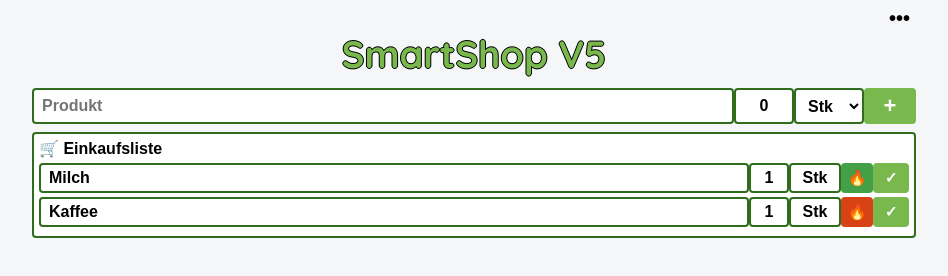
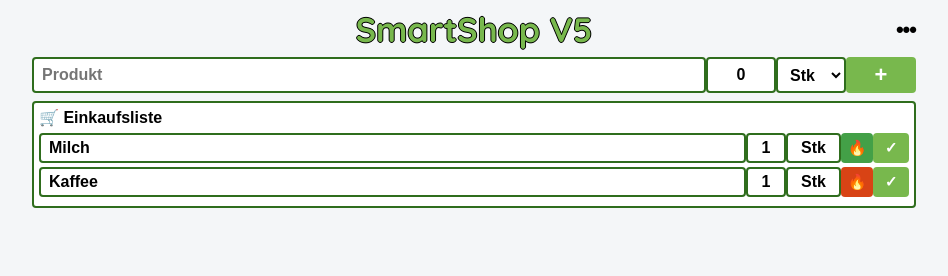
Before and after one commit to Schubiger-Rico/smartshop-schweiz, a plain HTML site: page index.html in a window 1280 px wide. Shown: the whole page, without its empty margins (166-1114 px from the left). Drawn offline with Linux system fonts and the light colour scheme.

Commit message:
SmartShop V5.0.6
Refactor styles and structure for improved layout and readability.

```diff
--- a/index.html
+++ b/index.html
@@ -34,44 +34,30 @@ body{
     padding:8px;
 }
 
-/* ===== MENÜ ===== */
+/* TITEL */
 
-.topbar{
+.titleRow{
+
+    position:relative;
+
     display:flex;
-    justify-content:flex-end;
-    margin-bottom:2px;
-}
 
-.menu-btn{
+    justify-content:center;
 
-    background:none;
+    align-items:center;
 
-    border:none;
-
-    color:#000;
-
-    font-size:20px;
-
-    font-weight:900;
-
-    cursor:pointer;
-
-    padding:0 6px;
-
-    line-height:20px;
+    margin-bottom:6px;
 }
 
 .logo{
 
-    text-align:center;
-
     font-family:'Quicksand',sans-serif;
 
-    font-size:38px;
-
-    margin-bottom:10px;
+    font-size:34px;
 
     color:var(--green);
+
+    text-align:center;
 
     text-shadow:
     -1px 0 #000,
@@ -80,7 +66,34 @@ body{
      0 1px #000;
 }
 
-/* ===== NAVIGATION ===== */
+.menu-btn{
+
+    position:absolute;
+
+    right:0;
+
+    top:50%;
+
+    transform:translateY(-50%);
+
+    background:none;
+
+    border:none;
+
+    color:#000;
+
+    font-size:22px;
+
+    font-weight:900;
+
+    cursor:pointer;
+
+    letter-spacing:-1px;
+
+    padding:0;
+}
+
+/* NAVIGATION */
 
 .menu{
 
@@ -101,22 +114,20 @@ body{
 
     width:19%;
 
+    background:white;
+
     border:2px solid var(--darkgreen);
 
     border-radius:4px;
 
-    background:white;
-
     text-align:center;
 
-    padding:3px 1px;
+    padding:4px 2px;
 }
 
 .navIcon{
 
     font-size:18px;
-
-    text-align:center;
 
     margin-bottom:2px;
 }
@@ -126,11 +137,9 @@ body{
     font-size:12px;
 
     font-weight:600;
-
-    text-align:center;
 }
 
-/* ===== EINGABE ===== */
+/* EINGABE */
 
 .inputRow{
 
@@ -150,13 +159,13 @@ body{
 
     border-radius:4px;
 
+    background:white;
+
     font-size:16px;
 
     font-weight:600;
 
     color:#000;
-
-    background:white;
 
     padding:0 8px;
 }
@@ -167,7 +176,7 @@ body{
 
 #menge{
 
-    width:60px;
+    width:70px;
 
     text-align:center;
 }
@@ -179,7 +188,7 @@ body{
 
 .addBtn{
 
-    width:52px;
+    width:70px;
 
     height:36px;
 
@@ -198,7 +207,7 @@ body{
     cursor:pointer;
 }
 
-/* ===== KARTE ===== */
+/* KARTE */
 
 .card{
 
@@ -217,10 +226,10 @@ body{
 
     font-weight:600;
 
-    margin-bottom:5px;
+    margin-bottom:6px;
 }
 
-/* ===== PRODUKTZEILEN ===== */
+/* LISTE */
 
 .item{
 
@@ -269,11 +278,11 @@ body{
 
     justify-content:center;
 
+    background:white;
+
     font-size:16px;
 
     font-weight:600;
-
-    background:white;
 }
 
 .menge{
@@ -281,7 +290,7 @@ body{
 }
 
 .einheit{
-    width:52px;
+    width:55px;
 }
 
 .actionBtn{
@@ -336,7 +345,11 @@ body{
 
 <div class="container">
 
-    <div class="topbar">
+    <div class="titleRow">
+
+        <div class="logo">
+            SmartShop V5
+        </div>
 
         <button
         class="menu-btn"
@@ -344,10 +357,6 @@ body{
             •••
         </button>
 
-    </div>
-
-    <div class="logo">
-        SmartShop V5
     </div>
 
     <div
@@ -392,11 +401,13 @@ body{
         value="0">
 
         <select id="einheit">
+
             <option>Stk</option>
             <option>kg</option>
             <option>g</option>
             <option>Liter</option>
             <option>ml</option>
+
         </select>
 
         <button class="addBtn">
@@ -425,13 +436,11 @@ body{
                 Stk
             </div>
 
-            <button
-            class="actionBtn action-green">
+            <button class="actionBtn action-green">
                 🔥
             </button>
 
-            <button
-            class="doneBtn">
+            <button class="doneBtn">
                 ✓
             </button>
 
@@ -451,13 +460,11 @@ body{
                 Stk
             </div>
 
-            <button
-            class="actionBtn action-red">
+            <button class="actionBtn action-red">
                 🔥
             </button>
 
-            <button
-            class="doneBtn">
+            <button class="doneBtn">
                 ✓
             </button>
 
@@ -478,6 +485,31 @@ function toggleMenu(){
 
 }
 
+/*
+BLOCK 2
+Produkt hinzufügen
+*/
+
+/*
+BLOCK 3
+LocalStorage
+*/
+
+/*
+BLOCK 4
+Produkt abhaken
+*/
+
+/*
+BLOCK 5
+Favoriten
+*/
+
+/*
+BLOCK 6
+Verlauf
+*/
+
 </script>
 
 </body>
```
